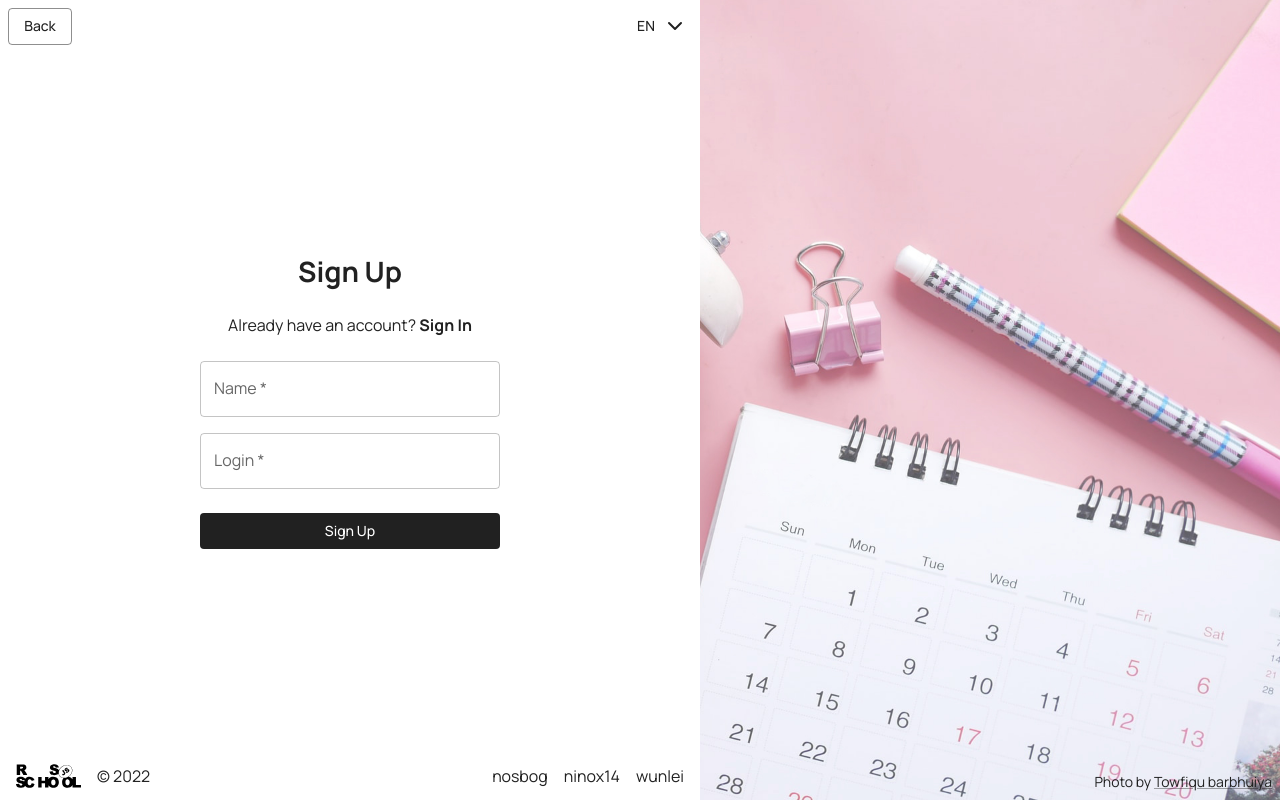
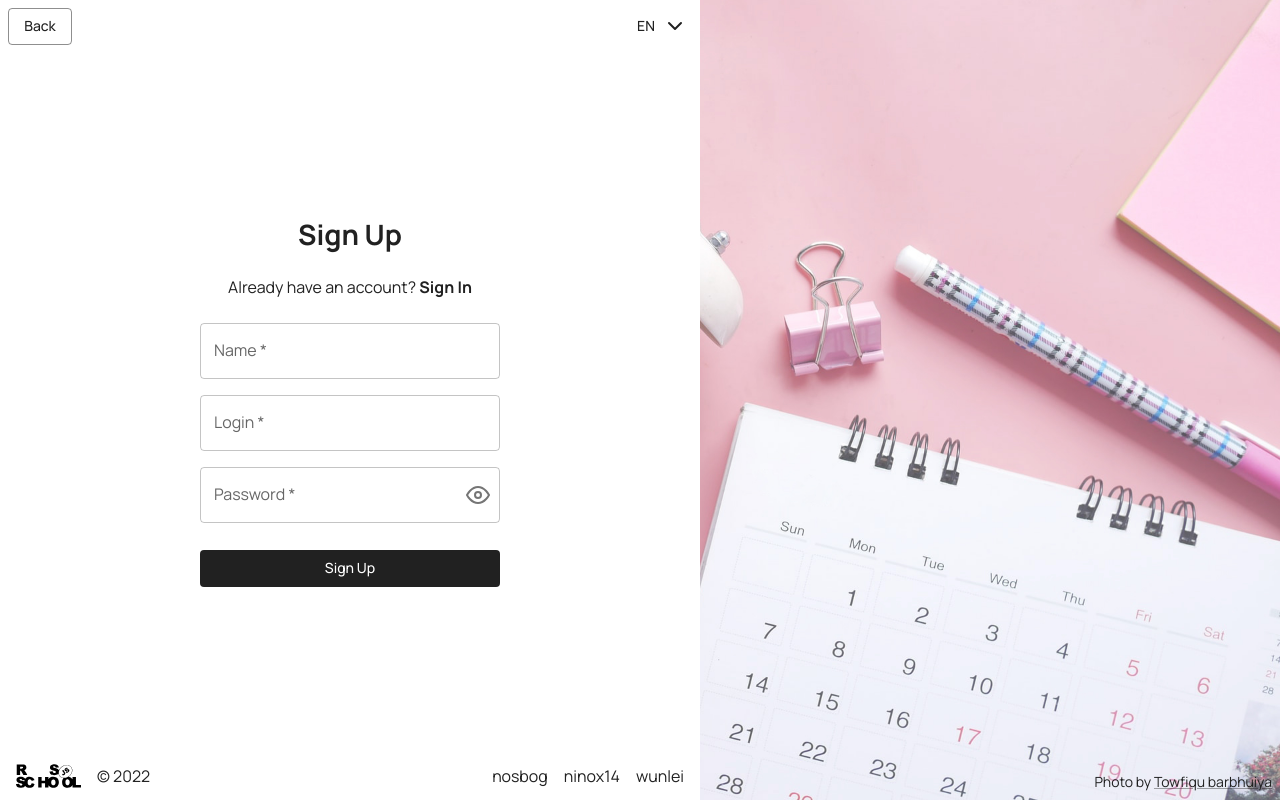
Before and after one commit to wunlei/project-management-app, a React (Create React App) app: page /signup in a window 1280 px wide. Built offline with nearby package versions, Linux system fonts and the light colour scheme.

Commit message:
feat: add password input

```diff
--- a/src/components/SignupForm/SignUpForm.types.ts
+++ /dev/null
@@ -1,5 +0,0 @@
-export interface Inputs {
-  name: string;
-  login: string;
-  password: string;
-}
--- a/src/components/SignupForm/SignupForm.tsx
+++ b/src/components/SignupForm/SignupForm.tsx
@@ -1,4 +1,5 @@
 import { useState } from 'react';
+import { Link as RouterLink } from 'react-router-dom';
 import {
   Button,
   Stack,
@@ -8,12 +9,13 @@ import {
   Alert,
   CircularProgress,
 } from '@mui/material';
-import { Link as RouterLink } from 'react-router-dom';
 import { Controller, SubmitHandler, useForm } from 'react-hook-form';
-import { useTranslation } from 'react-i18next';
+import { yupResolver } from '@hookform/resolvers/yup';
 import { useSignInMutation, useSignUpMutation } from 'redux/api/endpoints/sign';
 import { FetchBaseQueryError } from '@reduxjs/toolkit/dist/query';
-import { Inputs } from './SignUpForm.types';
+import { useTranslation } from 'react-i18next';
+import { UserInputs, userValidationSchema } from 'constants/validation';
+import PasswordInput from 'components/PasswordInput/PasswordInput';
 
 function getErrorMessage(status: FetchBaseQueryError['status']) {
   switch (status) {
@@ -36,9 +38,9 @@ function SignupForm() {
     handleSubmit,
     control,
     formState: { errors },
-  } = useForm<Inputs>();
+  } = useForm<UserInputs>({ resolver: yupResolver(userValidationSchema) });
 
-  const onSubmit: SubmitHandler<Inputs> = (data) => {
+  const onSubmit: SubmitHandler<UserInputs> = (data) => {
     // signUp({ body: { ...data } });
     console.log(data);
   };
@@ -109,6 +111,12 @@ function SignupForm() {
             ></TextField>
           )}
         />
+        <PasswordInput
+          disabled={signUpResult.isLoading || signInResult.isLoading}
+          control={control}
+          required={true}
+          name={'password'}
+        ></PasswordInput>
       </Stack>
       <Button
         type="submit"
```
